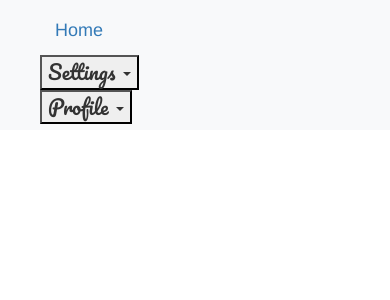
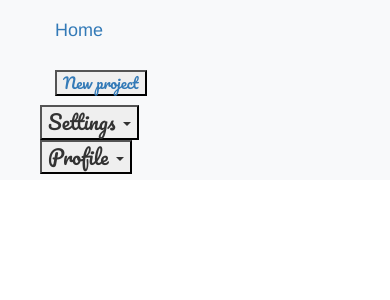
Before and after one commit to Joselyne97/Post-Project, a Django app: page / in a window 390 px wide. Shown: the top 300 px of the page. Run offline with Django 3.2, Linux system fonts and the light colour scheme; the visitor is signed in with stand-in values (Sample User, id 1); data that the repository does not hold is empty; some libraries are stand-ins or nearby versions.

Commit message:
I added project

```diff
--- a/postapp/templates/navbar.html
+++ b/postapp/templates/navbar.html
@@ -10,14 +10,16 @@
 <body>
     <nav class="navbar bg-light navbar-fixed-top">
         <div class="container-fluid">
-            <div class="col-md-4" >
+            <div class="col-md-3" >
                 <a class="navbar-brand"  href="{% url 'welcome' %}">Home</a>
 
             </div>
 
+            <div class="col-md-3" >
+            <a class="navbar-brand" href="{% url 'new-project' %}" style="font-size: 15px;font-family: 'Pacifico', cursive;"><button>New project</button></a>
+            </div>
 
-
-            <div class="col-md-4">
+            <div class="col-md-3">
             <div class="dropdown">
                     <button type="button" class="dropdown-toggle" data-toggle="dropdown">
                         <span style="font-size: 20px;font-family: 'Pacifico', cursive;">Settings</span>
@@ -32,7 +34,7 @@
                 </div>
             </div>
 
-            <div class="col-md-4">
+            <div class="col-md-3">
 
                 <div class="dropdown">
 
```
